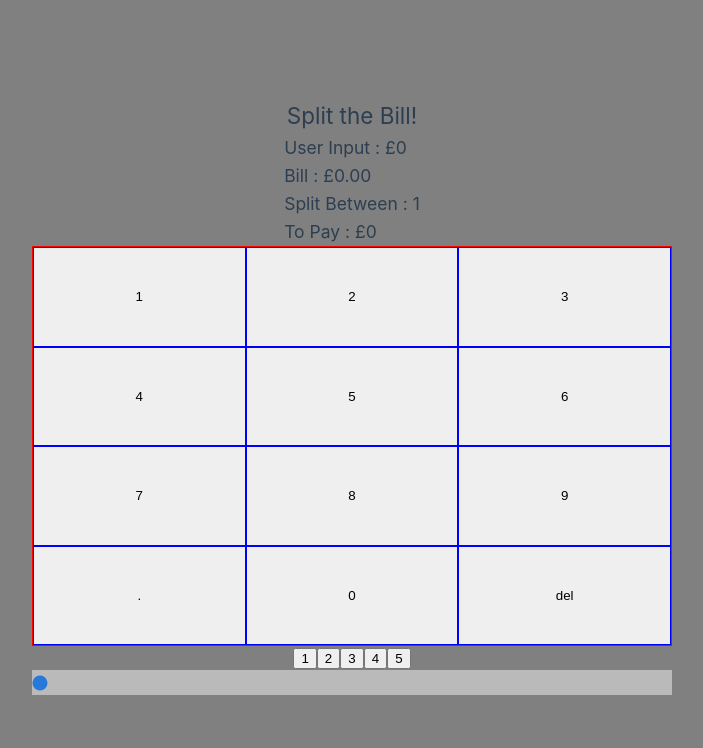
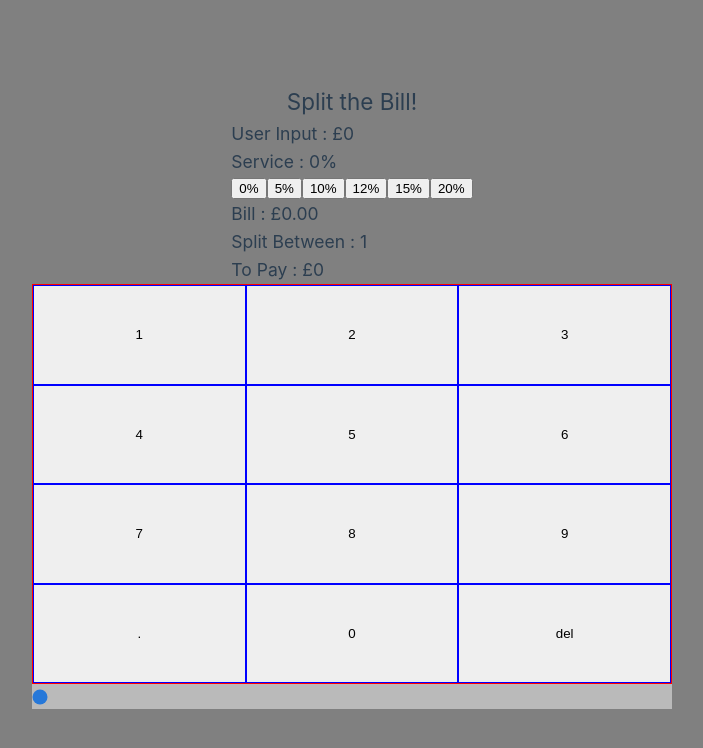
Before and after one commit to NoahAldhous/split-the-bill, a Vue app in the folder noahs-first-vue-project/: page / in a window 1280 px wide. Shown: the top 748 px of the page, without its empty margins (288-991 px from the left). Built offline with nearby package versions, Linux system fonts and the light colour scheme.

Commit message:
added tip calculator that adds service charge to bill

```diff
--- a/noahs-first-vue-project/src/App.vue
+++ b/noahs-first-vue-project/src/App.vue
@@ -1,13 +1,15 @@
 <script setup>
 import { ref } from "vue";
 
-const billTotal = ref("0");
+const userInput = ref("0");
 
-const billCurrency = ref(Number(billTotal.value).toFixed(2));
+const billCurrency = ref(Number(userInput.value).toFixed(2));
 
 const numberOfGuests = ref(1);
 
 const amountToPay = ref(0);
+
+const serviceCharge = ref(0);
 
 function handleChange() {
   let slider = document.getElementsByClassName("slider")[0];
@@ -17,49 +19,60 @@ function handleChange() {
   calculateAmountToPay();
 }
 
+function changeServiceCharge(button){
+  serviceCharge.value = Number(button);
+  calculateBill();
+}
+
 function handleClick(button) {
   if (button === ".") {
-    if (billTotal.value.includes(".")) {
-      console.log(`${billTotal.value} includes .`);
+    if (userInput.value.includes(".")) {
+      console.log(`${userInput.value} includes .`);
       return null;
     } else {
-      billTotal.value = billTotal.value + button;
+      userInput.value = userInput.value + button;
     }
-  } else if (!billTotal.value) {
-    billTotal.value = "0";
+  } else if (!userInput.value) {
+    userInput.value = "0";
   } else if (button == "del") {
-    if (billTotal.value === "0") {
-      billTotal.value = "0";
+    if (userInput.value === "0") {
+      userInput.value = "0";
     } else {
-      billTotal.value = billTotal.value.slice(0, -1);
-      if (!billTotal.value) {
-        billTotal.value = "0";
+      userInput.value = userInput.value.slice(0, -1);
+      if (!userInput.value) {
+        userInput.value = "0";
       }
     }
-  } else if (billTotal.value === "0") {
-    billTotal.value = button;
-  } else if (/^[0-9]+\.[0-9]{2,}/g.test(billTotal.value)) {
+  } else if (userInput.value === "0") {
+    userInput.value = button;
+  } else if (/^[0-9]+\.[0-9]{2,}/g.test(userInput.value)) {
     console.log("its a match");
     return null;
   } else {
-    billTotal.value = billTotal.value + button;
+    userInput.value = userInput.value + button;
   }
   calculateAmountToPay();
-  convertInputToCurrency();
-  console.log(`${billTotal.value}`);
+  calculateBill();
 }
 
-function convertInputToCurrency() {
-  billCurrency.value = Number(billTotal.value).toFixed(2);
+function calculateBill() {
+  let billWithoutTip = Number(userInput.value).toFixed(2);
+  let tip = 0;
+  if (serviceCharge.value) {
+    tip = Number((billWithoutTip / 100) * serviceCharge.value).toFixed(2);
+    console.log(tip);
+    Number(tip);
+    billCurrency.value = Number(billWithoutTip) + Number(tip);
+    Number(billCurrency.value).toFixed(2);
+  } else {
+    billCurrency.value = Number(billWithoutTip);
+    Number(billCurrency.value).toFixed(2);
+  }
+  calculateAmountToPay();
 }
 
 function calculateAmountToPay() {
-  amountToPay.value = Number(billTotal.value / numberOfGuests.value).toFixed(2);
-}
-
-function divideBy(number){
-  numberOfGuests.value = number;
-  calculateAmountToPay();
+  amountToPay.value = Number(billCurrency.value / numberOfGuests.value).toFixed(2);
 }
 </script>
 
@@ -69,7 +82,46 @@ function divideBy(number){
       <h1 className="heading">Split the Bill!</h1>
     </section>
     <section className="value-container">
-      <h3>User Input : £{{ billTotal }}</h3>
+      <h3>User Input : £{{ userInput }}</h3>
+      <h3>Service : {{ serviceCharge }}%</h3>
+      <section className="service-charge-container">
+        <button
+          className="service-charge-button"
+          @click="changeServiceCharge(0)"
+        >
+          0%
+        </button>
+        <button
+          className="service-charge-button"
+          @click="changeServiceCharge(5)"
+        >
+          5%
+        </button>
+        <button
+          className="service-charge-button"
+          @click="changeServiceCharge(10)"
+        >
+          10%
+        </button>
+        <button
+          className="service-charge-button"
+          @click="changeServiceCharge(12)"
+        >
+          12%
+        </button>
+        <button
+          className="service-charge-button"
+          @click="changeServiceCharge(15)"
+        >
+          15%
+        </button>
+        <button
+          className="service-charge-button"
+          @click="changeServiceCharge(20)"
+        >
+          20%
+        </button>
+      </section>
       <h3>Bill : £{{ billCurrency }}</h3>
       <h3>Split Between : {{ numberOfGuests }}</h3>
       <h3>To Pay : £{{ amountToPay }}</h3>
@@ -89,13 +141,6 @@ function divideBy(number){
         <button @click="handleClick('0')" className="grid-item">0</button>
         <button @click="handleClick('del')" className="grid-item">del</button>
       </div>
-    </section>
-    <section className="division-container">
-      <button @click="divideBy(1)" className="division-button">1</button>
-      <button @click="divideBy(2)" className="division-button">2</button>
-      <button @click="divideBy(3)" className="division-button">3</button>
-      <button @click="divideBy(4)" className="division-button">4</button>
-      <button @click="divideBy(5)" className="division-button">5</button>
     </section>
     <section className="slider-container">
       <input
```
